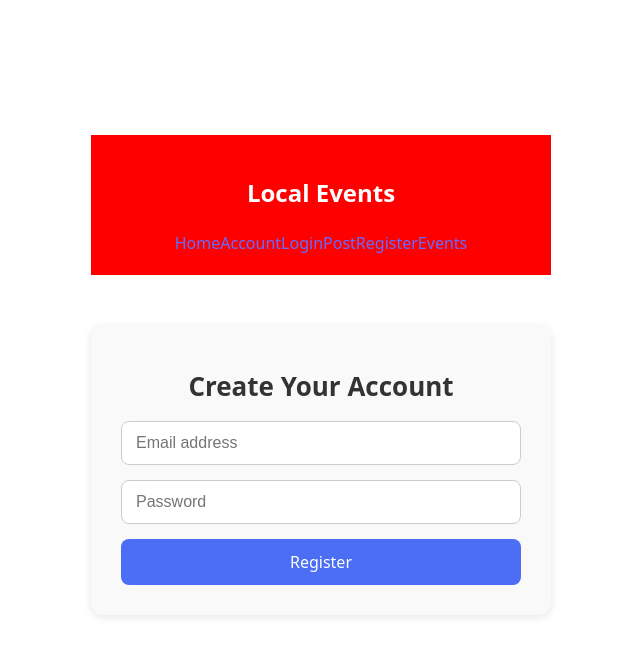
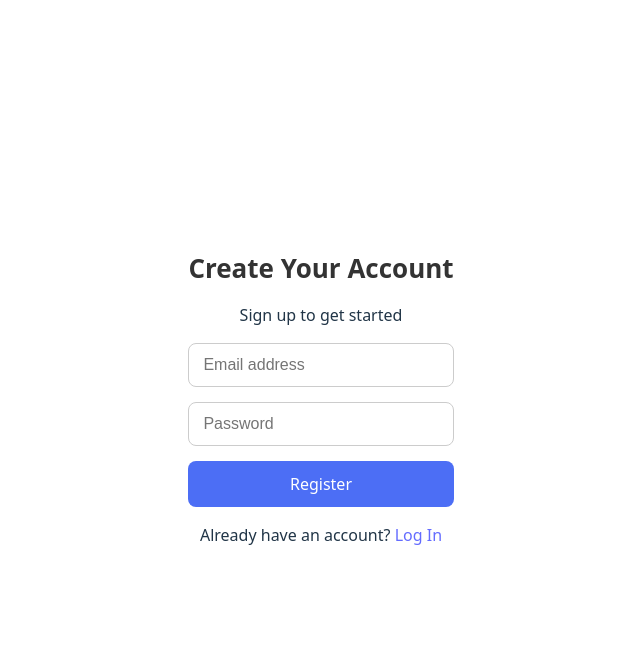
Before and after one commit to ShanedalyCS/local-events, a React app: page /register in a window 1280 px wide. Shown: the top 656 px of the page, without its empty margins (319-959 px from the left). Built offline with nearby package versions, Linux system fonts and the light colour scheme; no server answers; the HTML template or start-up script is replaced by a standard one.

Commit message:
Edit Register

```diff
--- a/src/Pages/Register.jsx
+++ b/src/Pages/Register.jsx
@@ -1,5 +1,5 @@
 import React, {useStae} from 'react';
-import { useNavigate } from "react-router-dom"; // Used to navigate after registration
+import { useNavigate } from "react-router-dom";
 import { supabase } from '../supaBaseClient.jsx';
 import Account from '../Pages/Account.jsx';
 import Home from '../Pages/Home.jsx';
@@ -71,7 +71,7 @@ const Register = () => {
     const { error: profileError } = await supabase.from("testtable").insert([
       {
         id: user.id,       // match the auth user's id
-        username: email,   // default username (can be changed later)
+        username: email,   // default username
 
 
       },
@@ -94,12 +94,11 @@ setTimeout(() => {
 
 
 
-  return (
-    <div>
-      <NavBar />
-
-      <div className="register-container">
+   return (
+    <div className="register-page">
+      <div className="register-card">
         <h1 className="register-title">Create Your Account</h1>
+        <p className="register-subtitle">Sign up to get started</p>
 
         <form className="register-form" onSubmit={handleRegister}>
           <input
@@ -110,7 +109,6 @@ setTimeout(() => {
             onChange={(e) => setEmail(e.target.value)}
             required
           />
-
           <input
             type="password"
             placeholder="Password"
@@ -119,13 +117,19 @@ setTimeout(() => {
             onChange={(e) => setPassword(e.target.value)}
             required
           />
-
           <button type="submit" className="register-button">
             Register
           </button>
         </form>
 
         {message && <p className="register-message">{message}</p>}
+
+        <p className="register-footer">
+          Already have an account?{" "}
+          <a href="/login" className="register-link">
+            Log In
+          </a>
+        </p>
       </div>
     </div>
   );
```
